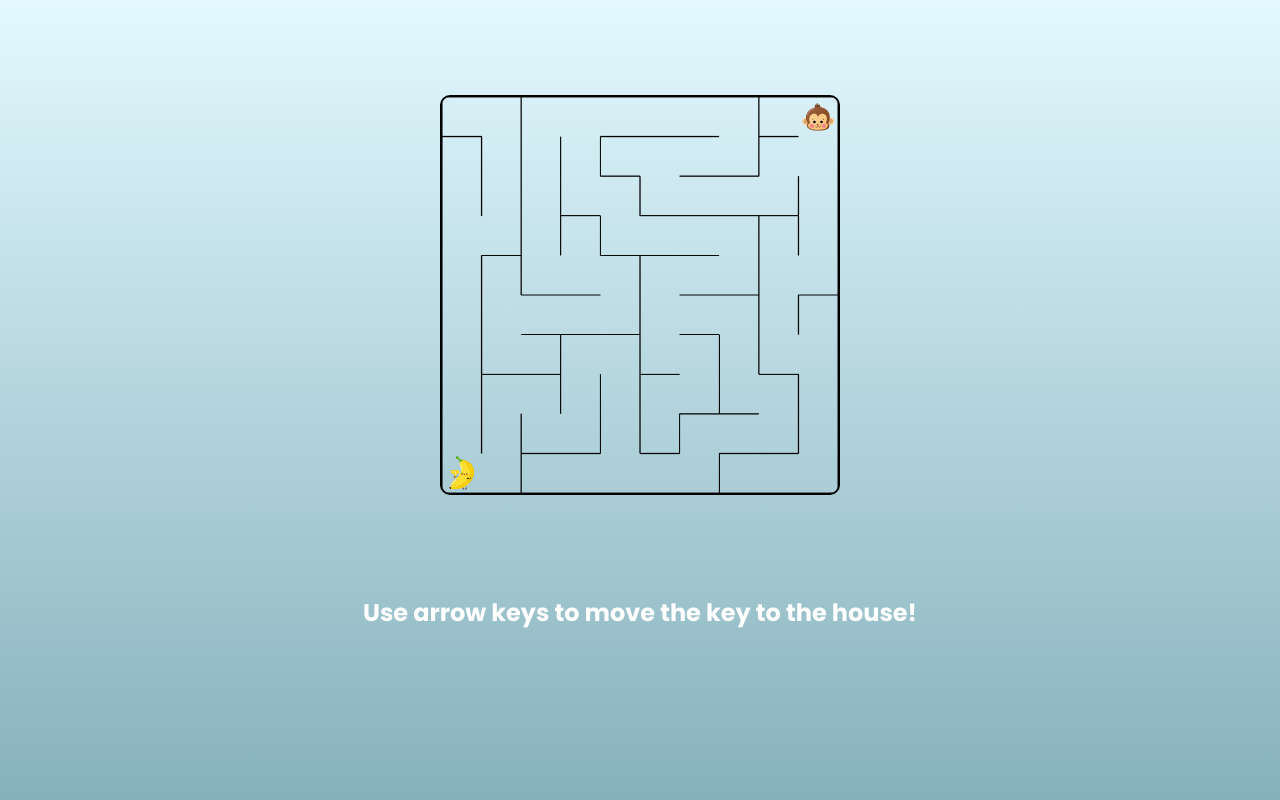
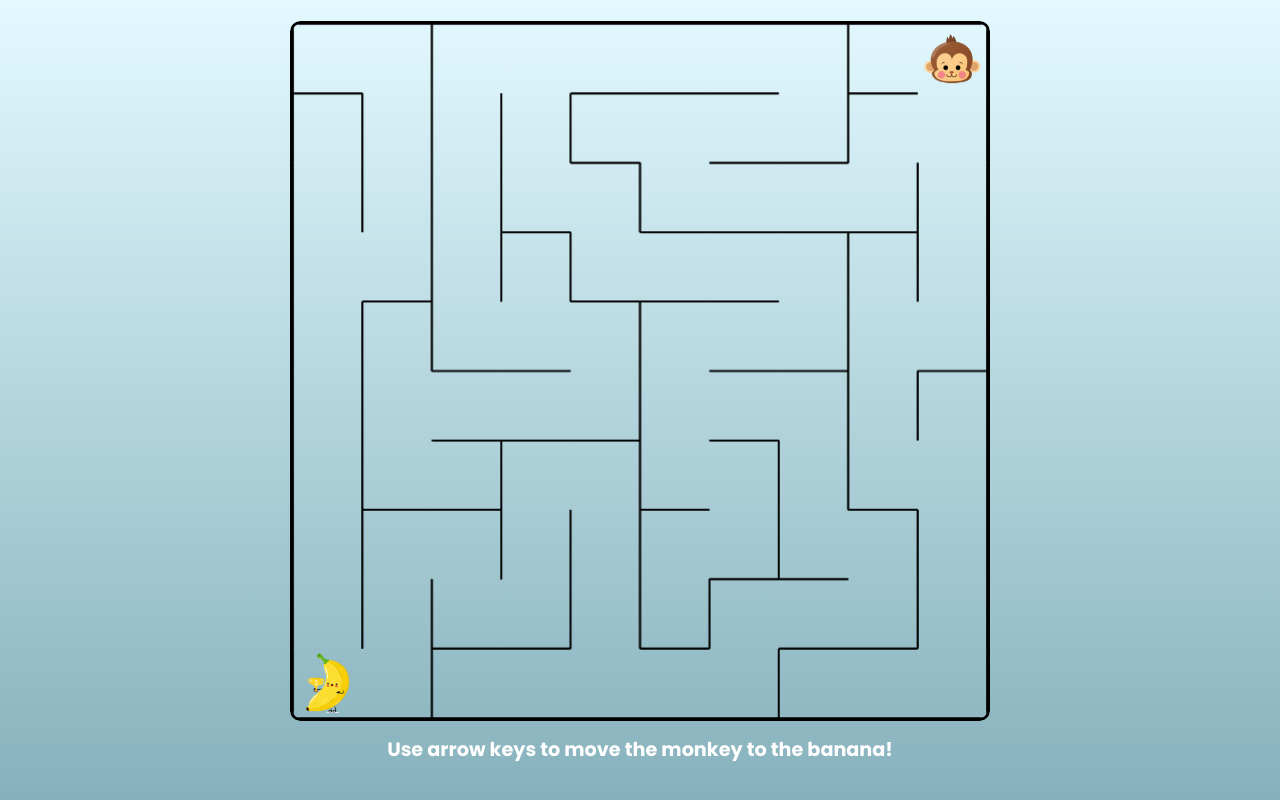
Before and after one commit to ChamikaJayarathna/Banana-Frontend, a React (Vite) app: page /maze-game/1 in a window 1280 px wide. Built offline with nearby package versions, Linux system fonts and the light colour scheme; a web font is replaced by a local one.

Commit message:
upadate maze game UI

```diff
--- a/src/pages/MazeGamePage/MazeGame.css
+++ b/src/pages/MazeGamePage/MazeGame.css
@@ -1,90 +1,41 @@
 #view {
-    margin-top: 30px;
+    display: flex;
+    justify-content: center;
+    align-items: center;
+    height: 90vh;
 }
 
 #mazeContainer {
-    top: 15px;
-    opacity: 1;
-    display: inline-block;
-    margin: auto;
+    position: relative;
+    display: flex;
+    justify-content: center;
+    align-items: center;
     border-radius: 10px;
+    overflow: hidden;
 }
 
-#mazeContainer #mazeCanvas {
-    margin: 0;
+#mazeCanvas {
     display: block;
-    border: solid 2px black;
-    height: 400px;
+    border: solid 3px black;
+    width: 80vw;
+    height: 80vw;
+    max-width: 700px;
+    max-height: 700px;
+    border-radius: 10px;
 }
 
 #page {
     text-align: center;
-    height: auto;
-    width: auto;
-    margin: auto;
-}
-
-#page #menu {
-    margin: auto;
-    padding: 10px;
-    height: 65px;
-    box-sizing: border-box;
-}
-
-#page #menu h1 {
     margin: 0;
-    margin-bottom: 10px;
-    font-weight: 600;
-    font-size: 3.2rem;
-}
-
-#page #view {
-    position: absolute;
-    top: 65px;
-    bottom: 0;
-    left: 0;
-    right: 0;
-    width: 100%;
-    height: auto;
-}
-
-.border {
-    border: 10px black solid;
-    border-radius: 10px;
+    padding: 0;
+    height: 100vh;
+    overflow: hidden;
+    display: flex;
+    flex-direction: column;
+    justify-content: center;
 }
 
 #instructions {
-    margin-top: 450px;
+    font-size: 1.2rem;
+    margin-top: 5px;
 }
-
-@media only screen and (max-width: 400px) {
-    input, select {
-        width: 120px;
-    }
-}
-
-
-/*
-#Message-Container {
-    visibility: hidden;
-    color: white;
-    display: block;
-    width: 100vw;
-    height: 100vh;
-    position: fixed;
-    top: 0;
-    left: 0;
-    bottom: 0;
-    right: 0;
-    background-color: rgba(0, 0, 0, 0.30);
-    z-index: 1;
-}
-#Message-Container #message {
-    width: 300px;
-    height: 300px;
-    position: fixed;
-    top: 50%;
-    left: 50%;
-    margin-left: -150px;
-    margin-top: -150px;
-} */
--- a/src/pages/MazeGamePage/MazeGame.jsx
+++ b/src/pages/MazeGamePage/MazeGame.jsx
@@ -74,14 +74,14 @@ const MazeGame = () => {
 
   return (
     <div id="page">
+
       <div id="view">
         <div id="mazeContainer">
-          <canvas id="mazeCanvas" className='border' ref={canvasRef} width="1100" height="1100"></canvas>
+          <canvas id="mazeCanvas" ref={canvasRef}></canvas>
         </div>
       </div>
 
-      <p id="instructions">Use arrow keys to move the key to the house!</p>
-
+      <p id="instructions">Use arrow keys to move the monkey to the banana!</p>
       {victory && <VictoryMessage moves={moves} />}
     </div>
   );
```
